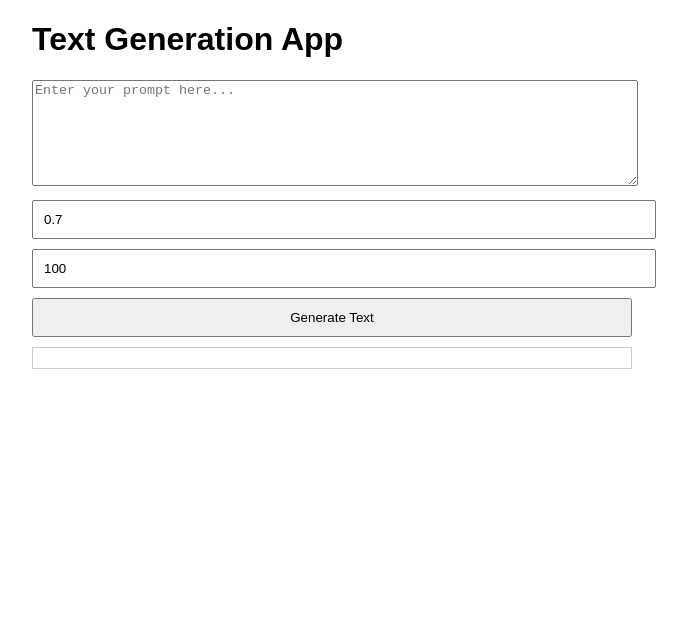
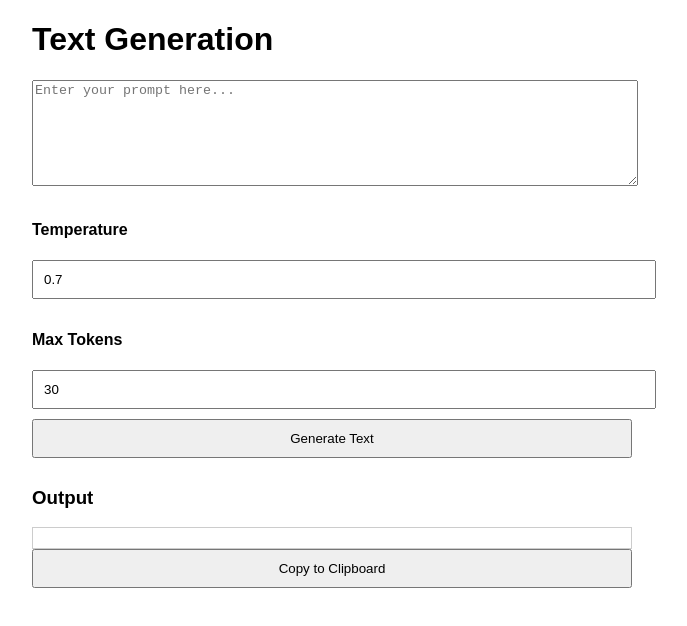
Before and after one commit to aisingapore/sealion-sampler, a plain HTML site: page templates/index.html in a window 1280 px wide. Shown: the whole page, without its empty margins (308-995 px from the left). Drawn offline with Linux system fonts and the light colour scheme.

Commit message:
flask web app for text generation with sea-lion-3b. added button to copy output to clipboard

```diff
--- a/index.html
+++ b/templates/index.html
@@ -32,12 +32,17 @@
 </head>
 <body>
     <div class="container">
-        <h1>Text Generation App</h1>
+        <h1>Text Generation</h1>
         <textarea id="prompt" placeholder="Enter your prompt here..."></textarea>
+        <h4>Temperature</h4>
         <input type="number" id="temperature" placeholder="Temperature (0.0 - 1.0)" step="0.1" value="0.7">
-        <input type="number" id="max_tokens" placeholder="Max Tokens" value="100">
+        <h4>Max Tokens</h4>
+        <input type="number" id="max_tokens" placeholder="Max Tokens" value="30">
         <button onclick="generateText()">Generate Text</button>
+        <h3>Output</h3>
         <div id="output" class="output"></div>
+        <button id="copyButton" onclick="copyToClipboard()">Copy to Clipboard</button>
+
     </div>
 
     <script>
@@ -57,6 +62,25 @@
             const text = await response.json();
             document.getElementById('output').innerText = text;
         }
+
+        function copyToClipboard(){
+            // Get the output element
+            var copyText = document.getElementById('output').innerText;
+            var tempTextArea = document.createElement('textarea');
+            tempTextArea.value = copyText;
+            document.body.appendChild(tempTextArea);
+
+            // Select the text inside the output box
+            tempTextArea.select();
+
+            // Copy the text inside the textbox to clipboard
+            document.execCommand('copy');
+
+            document.body.removeChild(tempTextArea);
+
+            // Alert to confirm copied text
+            alert('Copied the text: ' + copyText);
+        }
     </script>
 </body>
 </html>
```
Also changed, not shown: requirements.txt, 2 other files.
